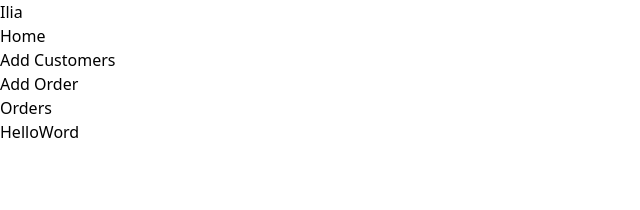
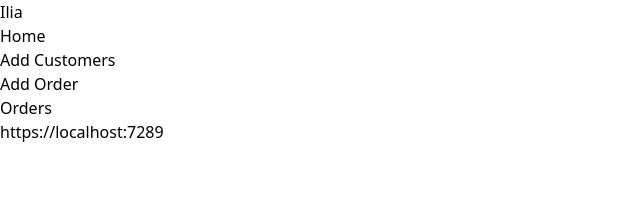
Before and after one commit to thonycsdev/ilia, a Next.js app in the folder ilia/: page / in a window 1280 px wide. Shown: the top 210 px of the page, without its empty margins (0-640 px from the left). Built offline with nearby package versions, Linux system fonts and the light colour scheme.

Commit message:
env and costumers initial component config

```diff
--- /dev/null
+++ b/ilia/src/Components/Costumers/Costumers.tsx
@@ -0,0 +1,8 @@
+import { constantsApi } from "@/constants/constantsApi";
+import React from "react";
+
+function Costumers() {
+	return <div>{constantsApi.ApiKey}</div>;
+}
+
+export default Costumers;
--- /dev/null
+++ b/ilia/src/constants/constantsApi.ts
@@ -0,0 +1,3 @@
+export const constantsApi = {
+	ApiKey: process.env.NEXT_PUBLIC_API_KEY,
+};
--- a/ilia/src/pages/index.tsx
+++ b/ilia/src/pages/index.tsx
@@ -1,3 +1,9 @@
+import Costumers from "@/Components/Costumers/Costumers";
+
 export default function Home() {
-	return <h1>HelloWord</h1>;
+	return (
+		<>
+			<Costumers />
+		</>
+	);
 }
```
Also changed, not shown: 1 other file (tests, documents, lock files or other folders).
